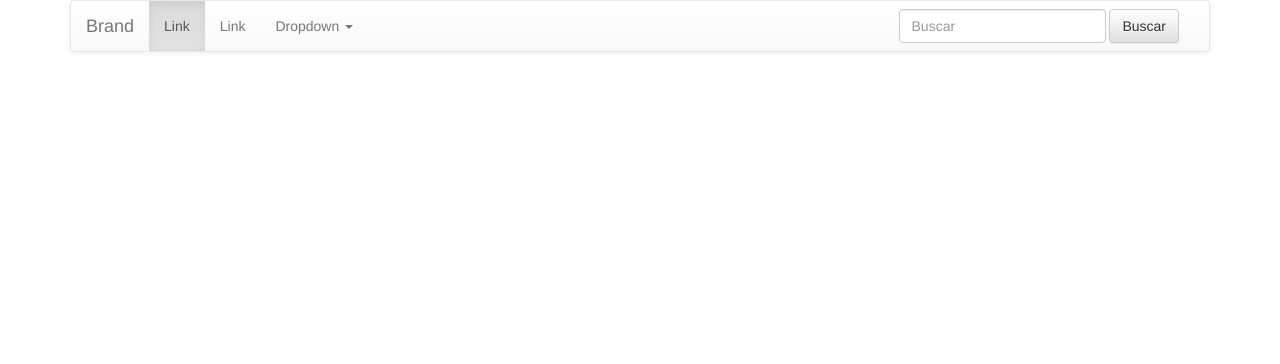
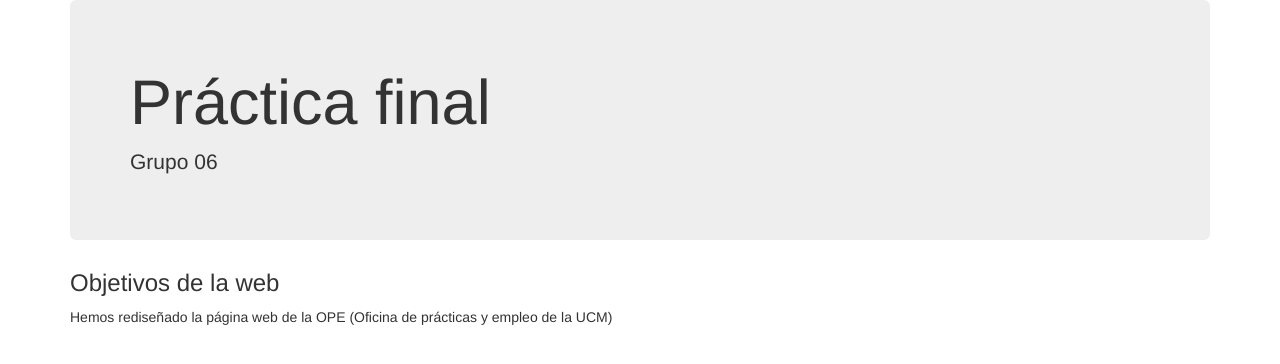
Before and after one commit to guilhermebussidias/IU_FINAL, a plain HTML site: page index.html in a window 1280 px wide. Drawn offline with nearby package versions, Linux system fonts and the light colour scheme.

Commit message:
Añadido header y objetivos

```diff
--- a/index.html
+++ b/index.html
@@ -5,52 +5,19 @@
 	<title>OPE</title>
 	<link rel="stylesheet" href="css/bootstrap.css">
 	<link rel="stylesheet" href="css/bootstrap-theme.css">
+	<link rel="stylesheet" href="css/style.css">
 	<!-- jQuery library -->
 	<script src="https://ajax.googleapis.com/ajax/libs/jquery/3.1.1/jquery.min.js"></script>
 	<script src="js/bootstrap.js"></script>
 </head>
 <body>
 	<div class="container">
-		<nav class="navbar navbar-default">
-		  <div class="container-fluid">
-		    <!-- Brand and toggle get grouped for better mobile display -->
-		    <div class="navbar-header">
-		      <button type="button" class="navbar-toggle collapsed" data-toggle="collapse" data-target="#bs-example-navbar-collapse-1" aria-expanded="false">
-		        <span class="sr-only">Toggle navigation</span>
-		        <span class="icon-bar"></span>
-		        <span class="icon-bar"></span>
-		        <span class="icon-bar"></span>
-		      </button>
-		      <a class="navbar-brand" href="#">Brand</a>
-		    </div>
-
-		    <!-- Collect the nav links, forms, and other content for toggling -->
-		    <div class="collapse navbar-collapse" id="bs-example-navbar-collapse-1">
-		      <ul class="nav navbar-nav">
-		        <li class="active"><a href="#">Link <span class="sr-only">(current)</span></a></li>
-		        <li><a href="#">Link</a></li>
-		        <li class="dropdown">
-		          <a href="#" class="dropdown-toggle" data-toggle="dropdown" role="button" aria-haspopup="true" aria-expanded="false">Dropdown <span class="caret"></span></a>
-		          <ul class="dropdown-menu">
-		            <li><a href="#">Action</a></li>
-		            <li><a href="#">Another action</a></li>
-		            <li><a href="#">Something else here</a></li>
-		            <li role="separator" class="divider"></li>
-		            <li><a href="#">Separated link</a></li>
-		            <li role="separator" class="divider"></li>
-		            <li><a href="#">One more separated link</a></li>
-		          </ul>
-		        </li>
-		      </ul>
-		      <form class="navbar-form navbar-right">
-		        <div class="form-group">
-		          <input type="text" class="form-control" placeholder="Buscar">
-		        </div>
-		        <button type="submit" class="btn btn-default">Buscar</button>
-		      </form>
-		    </div><!-- /.navbar-collapse -->
-		  </div><!-- /.container-fluid -->
-		</nav>
+		<div class="jumbotron">
+		  <h1>Práctica final</h1>
+		  <p>Grupo 06</p>
+		</div>
+		<h3>Objetivos de la web</h3>
+		<p>Hemos rediseñado la página web de la OPE (Oficina de prácticas y empleo de la UCM)</p>
 	</div>
 </body>
 </html>
```
